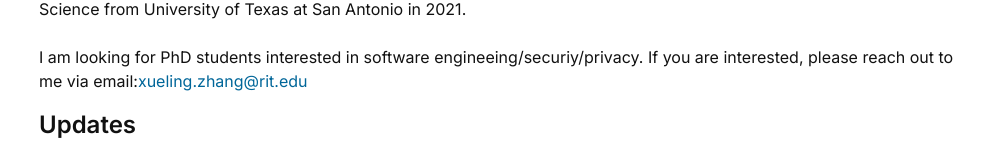
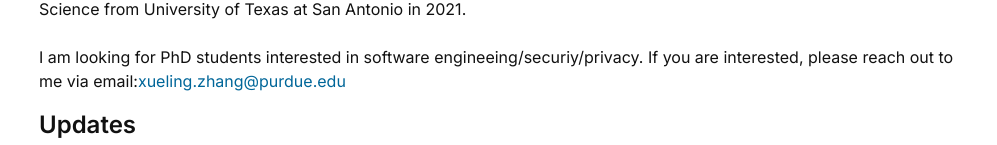
Before and after one commit to XuelingZ/XuelingZ.github.io, a Next.js app: page / in a window 1280 px wide. Shown: the part 399-544 px from the top of the page, without its empty margins (141-1138 px from the left). Built offline with nearby package versions, Linux system fonts and the light colour scheme.

Commit message:
Update home.js

```diff
--- a/src/components/home.js
+++ b/src/components/home.js
@@ -13,7 +13,7 @@ export default function Landing() {
         "OTransition":"all 150ms ease-in-out",
         "transition":"all 150ms ease-in-out",
         "textDecoration":"none !important"}}>
-      xueling.zhang@rit.edu
+      xueling.zhang@purdue.edu
       </a>
       </p>
 
```
